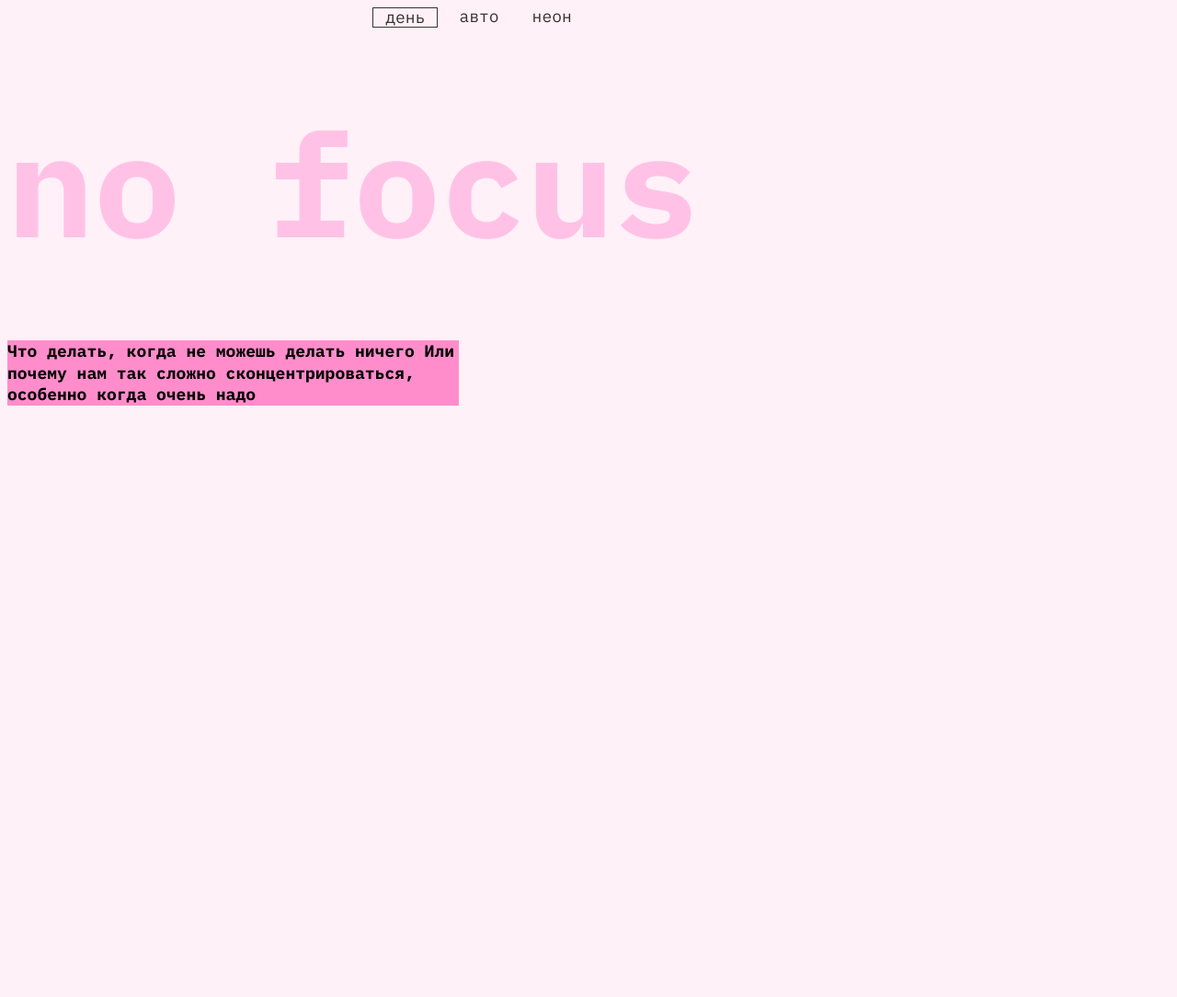
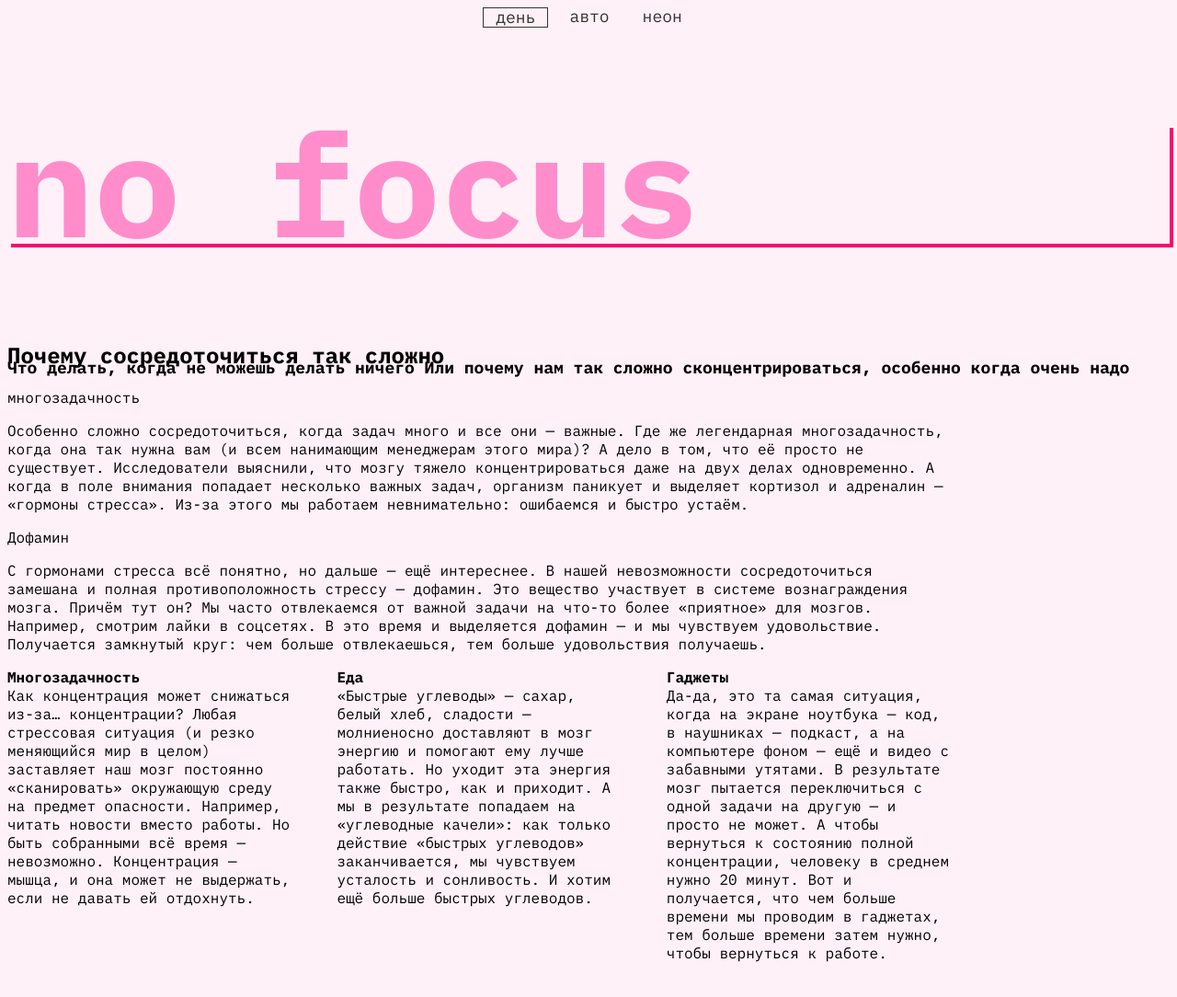
Before and after one commit to GalinaSlepcova/I-m-tired, a plain HTML site: page index.html in a window 1280 px wide. Shown: the top 1084 px of the page at 92% size. Drawn offline with Linux system fonts and the light colour scheme; files whose address does not match are found by name.

Commit message:
section 1

```diff
--- a/index.html
+++ b/index.html
@@ -7,6 +7,7 @@
     <title>Сложно сосредоточиться</title>
 </head>
 <body>
+    <header>
         <div>
             <nav class="navigation">
                 <li class="activeLink"><a href="a">день</a></li>
@@ -14,12 +15,37 @@
                 <li><a href="a">неон</a></li>
             </nav>
         </div>
+        <h1 class="title">no focus</h1>
         <div>
-            <h1 class="title">no focus</a></h1>
-        </div>
-        <div>
-            <p class="flex">Что делать, когда не можешь делать ничего
+            <p class="position">Что делать, когда не можешь делать ничего
             Или почему нам так сложно сконцентрироваться, особенно когда очень надо</p>
         </div>
+    </header>
+    <main>
+        <section>
+            <h2>Почему сосредоточиться так сложно</h2>
+            <p>многозадачность</p>
+            <p>Особенно сложно сосредоточиться, когда задач много и все они — важные. Где же легендарная многозадачность, когда она так нужна вам (и всем нанимающим менеджерам этого мира)? А дело в том, что её просто не существует. Исследователи выяснили, что мозгу тяжело концентрироваться даже на двух делах одновременно. А когда в поле внимания попадает несколько важных задач, организм паникует и выделяет кортизол и адреналин — «гормоны стресса». Из-за этого мы работаем невнимательно: ошибаемся и быстро устаём.</p>
+            <p>Дофамин</p>
+            <p>С гормонами стресса всё понятно, но дальше — ещё интереснее. В нашей невозможности сосредоточиться замешана и полная противоположность стрессу — дофамин. Это вещество участвует в системе вознаграждения мозга. Причём тут он? Мы часто отвлекаемся от важной задачи на что-то более «приятное» для мозгов. Например, смотрим лайки в соцсетях. В это время и выделяется дофамин — и мы чувствуем удовольствие. Получается замкнутый круг: чем больше отвлекаешься, тем больше удовольствия получаешь.</p>
+        </section>
+        <section>
+            <div class="textcols">
+                <div class="textcols-item">
+                    <b>Многозадачность</b>
+                    Как концентрация может снижаться из-за… концентрации? Любая стрессовая ситуация (и резко меняющийся мир в целом) заставляет наш мозг постоянно «сканировать» окружающую среду на предмет опасности. Например, читать новости вместо работы. Но быть собранными всё время — невозможно. Концентрация — мышца, и она может не выдержать, если не давать ей отдохнуть.
+                </div>
+                <div class="textcols-item">
+                    <b>Еда</b>
+                    «Быстрые углеводы» — сахар, белый хлеб, сладости — молниеносно доставляют в мозг энергию и помогают ему лучше работать. Но уходит эта энергия также быстро, как и приходит. А мы в результате попадаем на «углеводные качели»: как только действие «быстрых углеводов» заканчивается, мы чувствуем усталость и сонливость. И хотим ещё больше быстрых углеводов.
+                </div>
+                <div class="textcols-item">
+                    <b>Гаджеты</b>
+                    Да-да, это та самая ситуация, когда на экране ноутбука — код, в наушниках — подкаст, а на компьютере фоном — ещё и видео с забавными утятами. В результате мозг пытается переключиться с одной задачи на другую — и просто не может. А чтобы вернуться к состоянию полной концентрации, человеку в среднем нужно 20 минут. Вот и получается, что чем больше времени мы проводим в гаджетах, тем больше времени затем нужно, чтобы вернуться к работе.
+                </div>
+            </div>
+
+        </section>
+    </main>
 </body>
 </html>
--- a/style.css
+++ b/style.css
@@ -9,28 +9,11 @@
     src: url('./fonts/IBMPlexMono-Bold.ttf');
 }
 
-html {
-    box-sizing: border-box;
-    width: 1024px;
-    height: 5008px;
-    top: -3231px;
-    left: 2655px;
-    gap: 0px;
-    opacity: 0px;
+body {
+    font-family: 'IBM Plex Mono', sans-serif;
+    background-color:#FFF1F7;
 
 }
-
-body {
-    width: 1024px;
-    height: 768px;
-    gap: 0px;
-    opacity: 0px;
-
-    font-family: 'IBM Plex Mono', sans-serif;
-    background-color:#FFF1F7;
-}
-
-
 
 .navigation {
     display: flex;
@@ -56,37 +39,54 @@ body {
     border: 1px solid #353430;
 }
 
- h1 {
-    width: 759px;
-    height: 130px;
-    top: 319px;
+h1 {
+    font-family: IBM Plex Mono;
+    font-size: 157px;
+    font-weight: 700;
+    line-height: 129.53px;
+    text-align: left;
+    color: #FF8DCB;
+
 }
 
 .title {
-    font-family: 'IBM Plex Mono', sans-serif;
-    font-weight: 700;
-    font-size: 157px;
-    line-height: 129.53px;
-    color: #FFC2E6;
-    text-shadow: 4px 4px 0px 0px #FF0070;
-
+    box-shadow: 4px 4px 0px 0px #FF0070;
 
 }
 
 
-p {
-    width: 491px;
-    height: 71px;
-    top: 563px;
-    left: 513px;
-    gap: 0px;
-    opacity: 0px;
+.position {
+    position: absolute;
     font-family: IBM Plex Mono;
     font-size: 18px;
     font-weight: 700;
     line-height: 23.4px;
     text-align: left;
-    background: #FF8DCB;
+
+}
 
 
+main {
+    width: 1024px;
+    height: 3352px;
+    top: 828px;
+    gap: 0px;
+    opacity: 0px;
+
 }
+
+
+.textcols {
+	display: flex;
+	flex-direction: row;
+	flex-wrap: wrap;
+}
+.textcols-item {
+	display: flex;
+	flex-direction: column;
+	flex-basis: 100%;
+	flex: 1;
+}
+.textcols-item + .textcols-item {
+	margin-left: 5%;
+}
```
